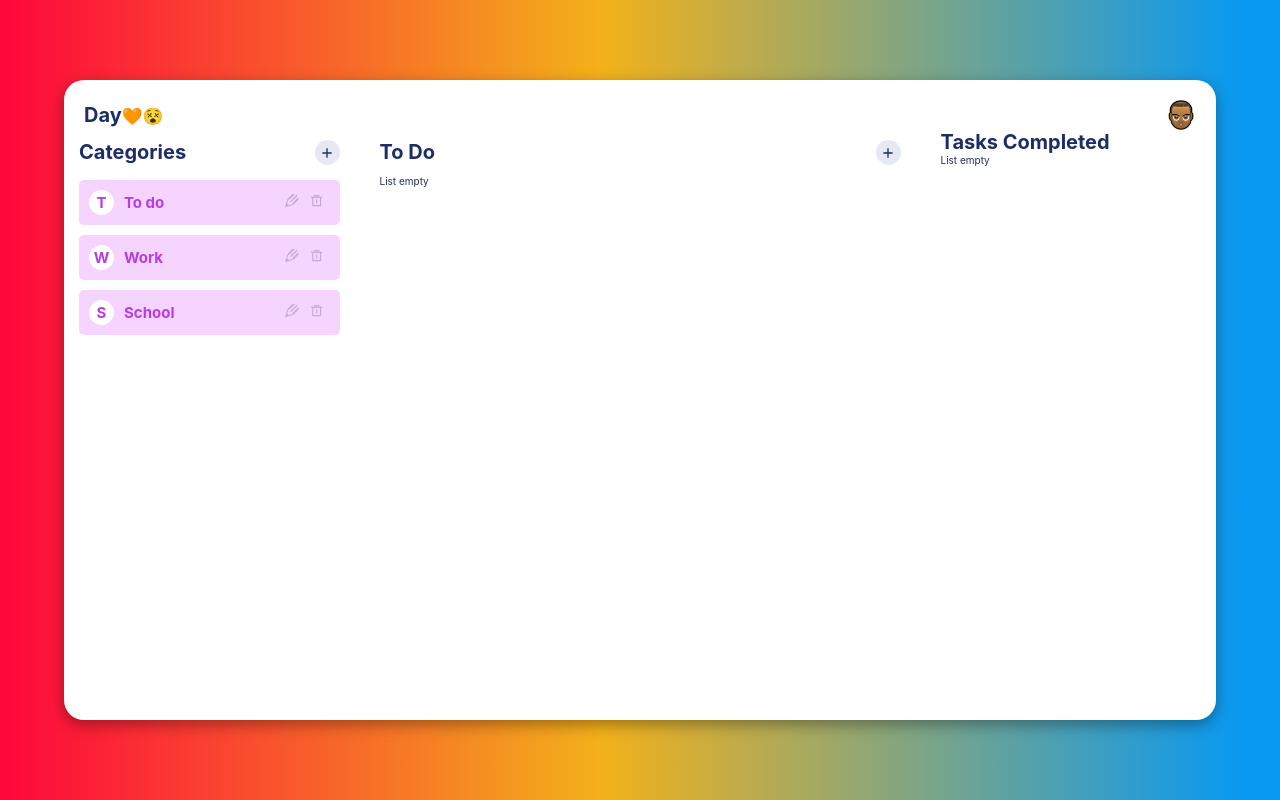
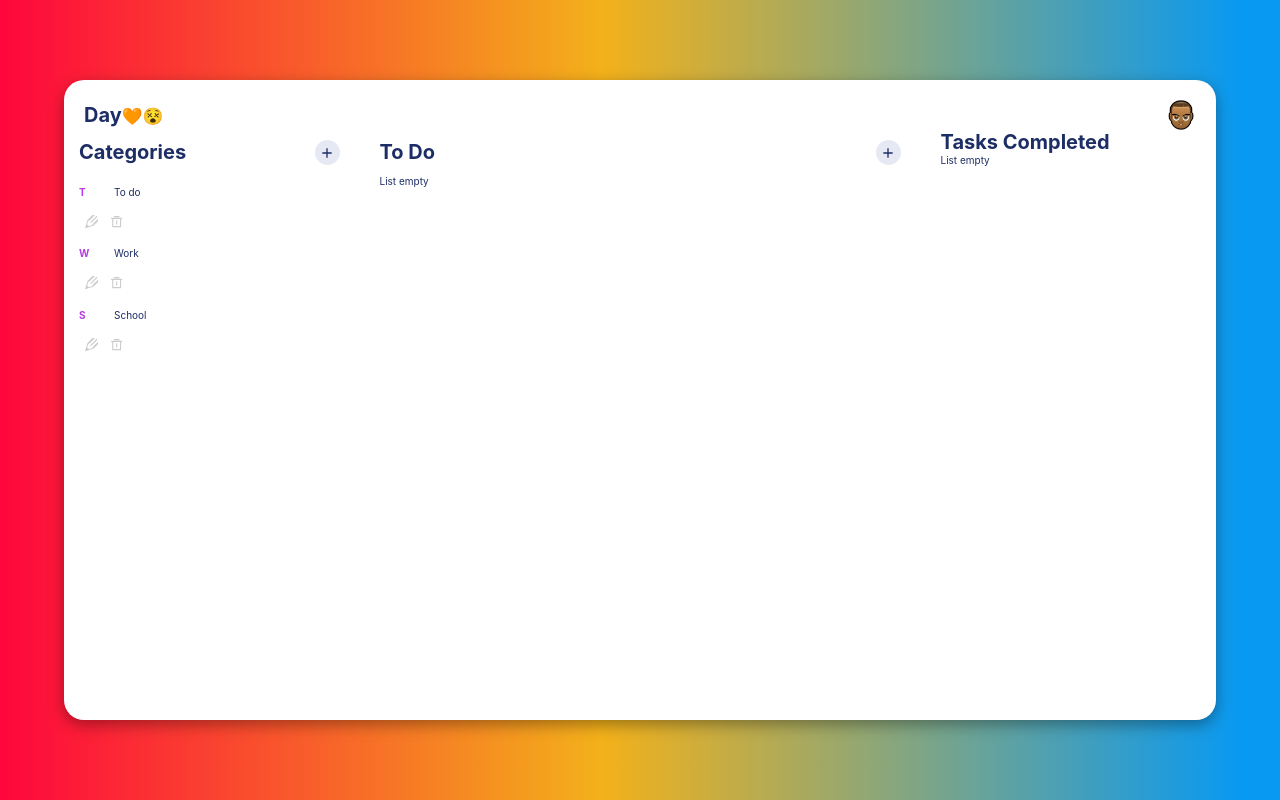
Before and after one commit to jorge-llanque/To-Do-Project, a React (Create React App) app: page / in a window 1280 px wide. Built offline with nearby package versions, Linux system fonts and the light colour scheme.

Commit message:
Add new format

```diff
--- /dev/null
+++ b/src/components/CategoryTodos/CategoryFormDelete.js
@@ -0,0 +1,13 @@
+import React from 'react'
+
+export default function CategoryFormDelete({ onClose, onSubmit }) {
+  return (
+    <form onSubmit={onSubmit}>
+      <h4>Do you want to remove it?</h4>
+      <button type='button' onClick={onClose}>
+        Cancel
+      </button>
+      <button type='submit'>Remove</button>
+    </form>
+  )
+}
--- /dev/null
+++ b/src/components/CategoryTodos/CategoryItem.js
@@ -0,0 +1,24 @@
+import React from 'react'
+import getFirstChar from '../../utils/getFirstChar'
+import { DeleteIcon, UpdateIcon } from '../../utils/Icons'
+
+export default function CategoryItem({ category, updateCat, deleteCat }) {
+  return (
+    <React.Fragment key={category.id}>
+      <div>
+        <span className='Categories__Item-Char'>
+          {getFirstChar(category.text)}
+        </span>
+        <span className='Categories__Item-Word'>{category.text}</span>
+      </div>
+      <div className='Categories__Item-Options'>
+        <button onClick={() => updateCat(category)}>
+          <UpdateIcon />
+        </button>
+        <button onClick={() => deleteCat(category)}>
+          <DeleteIcon />
+        </button>
+      </div>
+    </React.Fragment>
+  )
+}
--- a/src/components/CategoryTodos/ListCategories.js
+++ b/src/components/CategoryTodos/ListCategories.js
@@ -1,50 +1,43 @@
 import React, { useState } from 'react'
 import useCategories from '../../hooks/useCategories'
-import { UpdateIcon, DeleteIcon } from '../../utils/Icons'
 import Modal from '../Modal'
+import CategoryFormDelete from './CategoryFormDelete'
 import CategoryFormEdit from './CategoryFormEdit'
+import CategoryItem from './CategoryItem'
 
 function ListCategories() {
-  const [showModalEdit, setShowModalEdit] = useState(false)
-  const [showModalRemove, setShowModalRemove] = useState(false)
+  const [showModal, setShowModal] = useState(false)
   const [toEdit, setToEdit] = useState({})
   const [toRemove, setToRemove] = useState({})
   const { listCategories, removeCategory } = useCategories()
 
-  const getFirstCharacter = word => word.charAt(0)
-
   const handleUpdateCategory = obj => {
     setToEdit(obj)
-    setShowModalEdit(true)
+    setShowModal(true)
   }
   const handleDeleteCategory = obj => {
     setToRemove(obj)
-    setShowModalRemove(true)
+    setShowModal(true)
   }
   const handleCloseModal = () => {
-    setShowModalEdit(false)
+    setShowModal(false)
   }
   const handleSubmit = id => {
     removeCategory(id)
-    setShowModalRemove(false)
+    setShowModal(false)
   }
 
   if (listCategories.length === 0) return <div>List empty</div>
   return (
     <div className='Categories__List'>
       {listCategories.map(category => (
-        <div className='Categories__Item' key={category.id}>
-          <div>
-            <span className='Categories__Item-Char'>
-              {getFirstCharacter(category.text)}
-            </span>
-            <span className='Categories__Item-Word'>{category.text}</span>
-          </div>
-          <div className='Categories__Item-Options'>
-            <button onClick={() => handleUpdateCategory(category)}>
-              <UpdateIcon />
-            </button>
-            {showModalEdit && (
+        <CategoryItem
+          category={category}
+          updateCat={handleUpdateCategory}
+          deleteCat={handleDeleteCategory}
+        />
+      ))}
+      {showModal && (
         <Modal onClose={handleCloseModal}>
           <CategoryFormEdit
             categoryToEdit={toEdit}
@@ -52,26 +45,15 @@ function ListCategories() {
           />
         </Modal>
       )}
-            <button onClick={() => handleDeleteCategory(category)}>
-              <DeleteIcon />
-              {showModalRemove && (
+
+      {showModal && (
         <Modal onClose={handleCloseModal}>
-                  <form onSubmit={() => handleSubmit(toRemove.id)}>
-                    <h4>
-                      Do you want to delete definility {toRemove.text} category
-                      ?
-                    </h4>
-                    <button type='button' onClick={handleCloseModal}>
-                      Cancel
-                    </button>
-                    <button type='submit'>I'm sure</button>
-                  </form>
+          <CategoryFormDelete
+            onSubmit={() => handleSubmit(toRemove.id)}
+            onClose={handleCloseModal}
+          />
         </Modal>
       )}
-            </button>
-          </div>
-        </div>
-      ))}
     </div>
   )
 }
--- /dev/null
+++ b/src/utils/getFirstChar.js
@@ -0,0 +1,2 @@
+/* eslint-disable import/no-anonymous-default-export */
+export default word => word.charAt(0)
```
Lines whose indentation alone changed are shown as unchanged.
